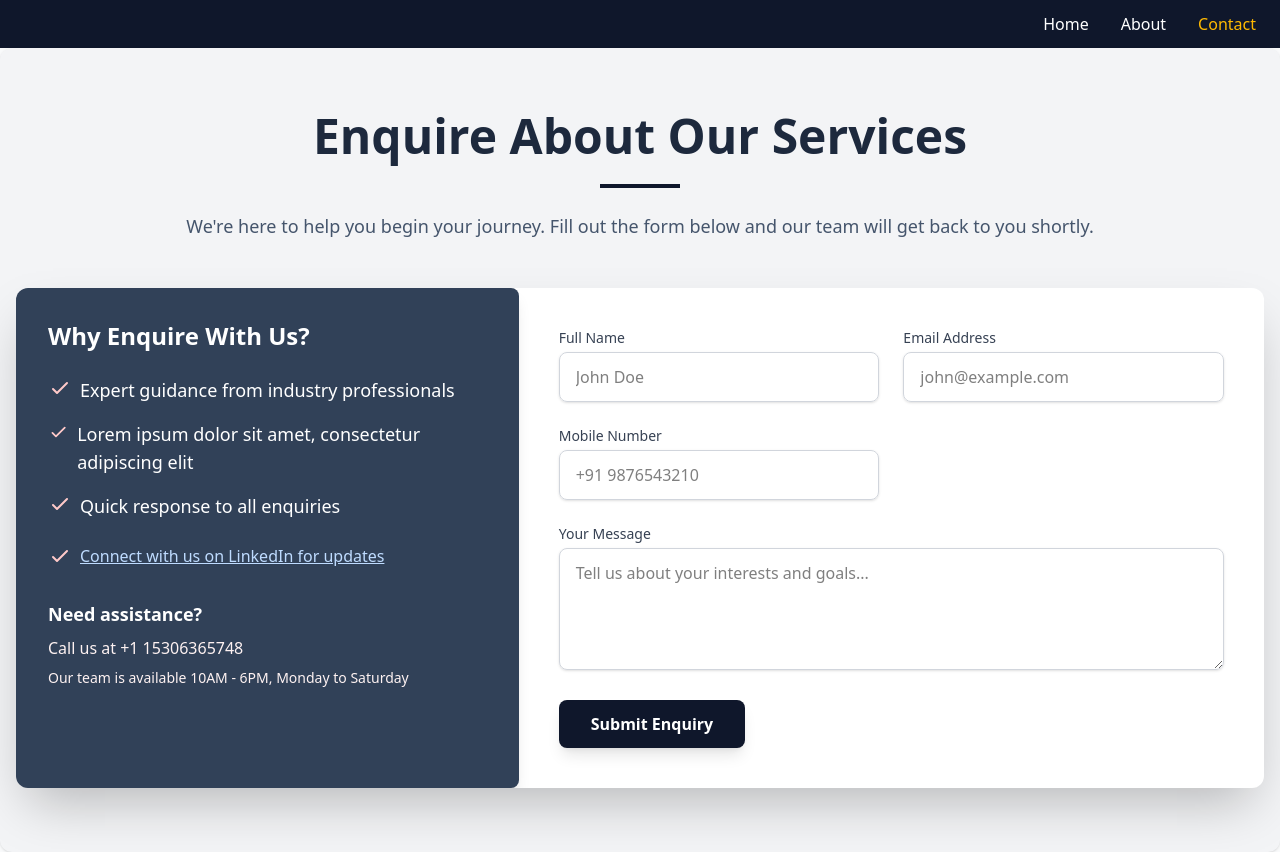
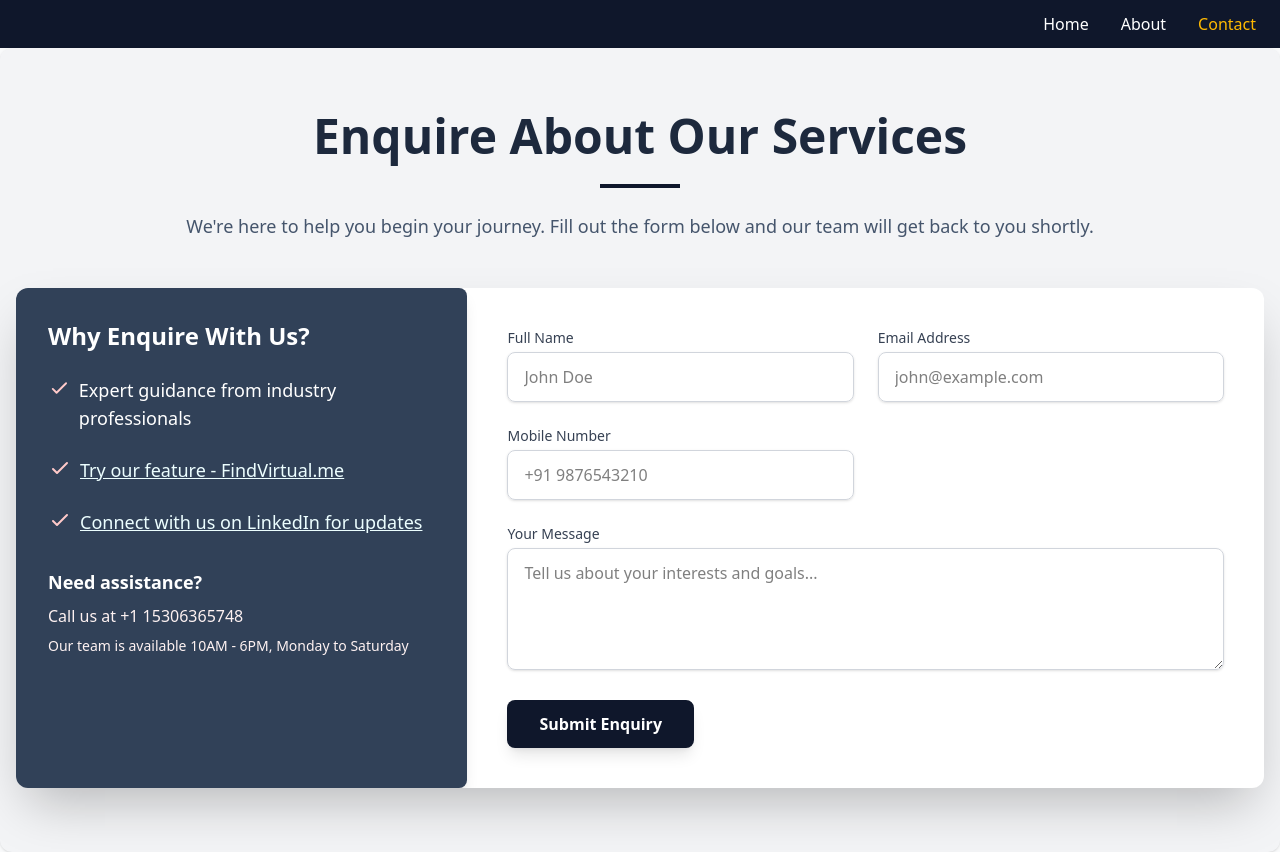
Before and after one commit to Surge-Aina/surgeaina, a React (Vite) app: page /contact in a window 1280 px wide. Built offline with nearby package versions, Linux system fonts and the light colour scheme.

Commit message:
removed the animation button, added hover effects for cards, added links in contact section

```diff
--- a/src/components/AboutPage.jsx
+++ b/src/components/AboutPage.jsx
@@ -1,3 +1,132 @@
+// import { Link } from "react-router-dom";
+// import Navbar from "../components/Navbar";
+
+// export default function AboutPage() {
+//   return (
+//     <>
+//       <Navbar />
+
+//       {/* PAGE BACKGROUND */}
+//       <main className="bg-stone-50 text-stone-900">
+
+//         {/* HERO */}
+//         <header className="bg-gradient-to-r from-gray-300  to-gray-300 via-white text-gray-800 py-16 md:py-20">
+//           <div className="container mx-auto px-6">
+//             <div className="flex items-center justify-center gap-4">
+//               <Link to="/" aria-label="Home" className="shrink-0">
+//                 <img
+//                   src="/surgeaina.png"
+//                   alt="Surge Aina logo"
+//                   className="w-12 h-12 sm:w-14 sm:h-14 object-contain"
+//                 />
+//               </Link>
+//               <h1 className="text-4xl md:text-6xl  tracking-tight font-bold">
+//                 Explore Surge Aina
+//               </h1>
+//             </div>
+
+//             <p className="mt-3 text-3xl md:text-2xl max-w-3xl mx-auto text-center opacity-90 font-normal">
+//               Because tech should understand you
+//             </p>
+//           </div>
+//         </header>
+
+//         {/* OUR STORY */}
+//         <section className="py-16">
+//           <div className="container mx-auto px-6">
+//             <div className="grid items-center gap-12 md:grid-cols-2">
+//               <div>
+//                 <h2 className="text-3xl md:text-4xl font-bold text-slate-800 mb-8 font-inter">Our Story</h2>
+//                 <div>
+//  <p className="text-xl md:text-2xl leading-relaxed text-slate-700 font-inter font-medium mb-6">
+//   Surge Aina is a purpose-driven tech company that empowers creators and
+//   professionals through innovative digital solutions.
+// </p>
+
+// <p className="text-xl md:text-2xl leading-relaxed text-slate-700 font-inter font-medium mb-6">
+//   Our latest creation, FindVirtual.me, is an intelligent platform that lets
+//   creators, designers, and professionals build stunning portfolio websites
+//   without any coding.
+// </p>
+
+// <p className="text-xl md:text-2xl leading-relaxed text-slate-700 font-inter font-medium">
+//   We believe in making a beautiful web presence accessible to everyone -
+//   because your creativity should not be limited by technical barriers.
+// </p>
+// </div>
+
+//               </div>
+
+//               <div>
+//                 <img
+//                   src="https://images.unsplash.com/photo-1629904853893-c2c8981a1dc5?ixlib=rb-1.2.1&auto=format&fit=crop&w=1200&q=80"
+//                   alt="AI neural network visualization"
+//                   className="w-full rounded-xl shadow-xl aspect-[16/10] object-cover"
+//                   loading="lazy"
+//                 />
+//               </div>
+//             </div>
+//           </div>
+//         </section>
+
+//         {/* WHY CHOOSE US */}
+//         <section className="py-16 md:py-20 bg-gradient-to-r from-neutral-100 to-stone-200">
+//           <div className="container mx-auto px-6">
+//             <h2 className="text-3xl md:text-4xl font-bold text-slate-800 mb-8 font-inter">Why Choose Us?</h2>
+
+
+//            <div className="grid grid-cols-1 gap-6 md:grid-cols-4">
+//   {/* Card */}
+//   <div className="bg-slate-50 border border-slate-200 rounded-lg p-6 shadow-sm hover:shadow-md transition-shadow">
+
+//     <h3 className="text-xl font-bold text-slate-800 mb-4 font-inter">From Idea to Impact in Record Time.</h3>
+//     <p className="text-slate-600 font-inter text-lg leading-relaxed">
+//       While others are stuck in endless planning meetings, we're already building your MVP. Our intelligent design process delivers startup speed with enterprise quality - cutting development time by 40% without sacrificing results.
+//     </p>
+//   </div>
+// <div className="bg-slate-50 border border-slate-200 rounded-lg p-6 shadow-sm hover:shadow-md transition-shadow">
+
+//     <h3 className="text-xl font-bold text-slate-800 mb-4 font-inter">Human-Centered Tech That Actually Makes Sense.</h3>
+//     <p className="text-slate-600 font-inter text-lg leading-relaxed">
+//       We don't just code - we create digital experiences that connect. Every solution is designed for real people, real problems, and real results. Technology should serve people, not confuse them.
+// </p>  </div>
+
+//   <div className="bg-slate-50 border border-slate-200 rounded-lg p-6 shadow-sm hover:shadow-md transition-shadow">
+
+//     <h3 className="text-xl font-bold text-slate-800 mb-4 font-inter">Proven Innovation - We Built FindVirtual.me.</h3>
+//     <p className="text-slate-600 font-inter text-lg leading-relaxed">
+//       We don't just talk about empowering users - we've done it. Our portfolio platform is already transforming how professionals showcase their work online. When you work with us, you're working with proven innovators.
+// </p>
+
+//   </div>
+
+//   <div className="bg-slate-50 border border-slate-200 rounded-lg p-6 shadow-sm hover:shadow-md transition-shadow">
+
+//     <h3 className="text-xl font-bold text-slate-800 mb-4 font-inter">Full-Stack Meets Business Strategy</h3>
+//     <p className="text-slate-600 font-inter text-lg leading-relaxed">
+//       Get developers who understand both technical complexity AND your business goals. We're not just coders - we're growth partners who build solutions designed to scale with you. Choose us for maximum value.
+//       </p>
+//   </div>
+
+
+// </div>
+
+//             <div className="text-center mt-10">
+//               <Link
+//                 to="/contact"
+//                 className="bg-slate-900 hover:bg-gray-700 text-white px-8 py-3 rounded-lg font-semibold font-inter transition-colors shadow-lg"
+//               >
+//                 Get Connected
+//               </Link>
+//             </div>
+//           </div>
+//         </section>
+//       </main>
+//     </>
+//   );
+// }
+
+
 import { Link } from "react-router-dom";
 import Navbar from "../components/Navbar";
 
@@ -54,7 +183,6 @@ export default function AboutPage() {
                     because your creativity should not be limited by technical barriers.
                   </p>
                 </div>
-
               </div>
 
               <div>
@@ -74,41 +202,46 @@ export default function AboutPage() {
           <div className="container mx-auto px-6">
             <h2 className="text-3xl md:text-4xl font-bold text-slate-800 mb-8 font-inter">Why Choose Us?</h2>
 
-
             <div className="grid grid-cols-1 gap-6 md:grid-cols-4">
-  {/* Card */}
-  <div className="bg-slate-50 border border-slate-200 rounded-lg p-6 shadow-sm hover:shadow-md transition-shadow">
-
-    <h3 className="text-xl font-bold text-slate-800 mb-4 font-inter">From Idea to Impact in Record Time.</h3>
-    <p className="text-slate-600 font-inter text-lg leading-relaxed">
+              {/* Card 1 */}
+              <div className="bg-slate-50 border border-slate-200 rounded-lg p-6 shadow-sm hover:shadow-xl hover:scale-105 hover:bg-white hover:border-slate-300 transition-all duration-300 ease-in-out transform cursor-pointer group">
+                <h3 className="text-xl font-bold text-slate-800 mb-4 font-inter group-hover:text-slate-900 transition-colors">
+                  From Idea to Impact in Record Time.
+                </h3>
+                <p className="text-slate-600 font-inter text-lg leading-relaxed group-hover:text-slate-700 transition-colors">
                   While others are stuck in endless planning meetings, we're already building your MVP. Our intelligent design process delivers startup speed with enterprise quality - cutting development time by 40% without sacrificing results.
                 </p>
               </div>
-<div className="bg-slate-50 border border-slate-200 rounded-lg p-6 shadow-sm hover:shadow-md transition-shadow">
 
-    <h3 className="text-xl font-bold text-slate-800 mb-4 font-inter">Human-Centered Tech That Actually Makes Sense.</h3>
-    <p className="text-slate-600 font-inter text-lg leading-relaxed">
+              {/* Card 2 */}
+              <div className="bg-slate-50 border border-slate-200 rounded-lg p-6 shadow-sm hover:shadow-xl hover:scale-105 hover:bg-white hover:border-slate-300 transition-all duration-300 ease-in-out transform cursor-pointer group">
+                <h3 className="text-xl font-bold text-slate-800 mb-4 font-inter group-hover:text-slate-900 transition-colors">
+                  Human-Centered Tech That Actually Makes Sense.
+                </h3>
+                <p className="text-slate-600 font-inter text-lg leading-relaxed group-hover:text-slate-700 transition-colors">
                   We don't just code - we create digital experiences that connect. Every solution is designed for real people, real problems, and real results. Technology should serve people, not confuse them.
-</p>  </div>
+                </p>
+              </div>
 
-  <div className="bg-slate-50 border border-slate-200 rounded-lg p-6 shadow-sm hover:shadow-md transition-shadow">
-
-    <h3 className="text-xl font-bold text-slate-800 mb-4 font-inter">Proven Innovation - We Built FindVirtual.me.</h3>
-    <p className="text-slate-600 font-inter text-lg leading-relaxed">
+              {/* Card 3 */}
+              <div className="bg-slate-50 border border-slate-200 rounded-lg p-6 shadow-sm hover:shadow-xl hover:scale-105 hover:bg-white hover:border-slate-300 transition-all duration-300 ease-in-out transform cursor-pointer group">
+                <h3 className="text-xl font-bold text-slate-800 mb-4 font-inter group-hover:text-slate-900 transition-colors">
+                  Proven Innovation - We Built FindVirtual.me.
+                </h3>
+                <p className="text-slate-600 font-inter text-lg leading-relaxed group-hover:text-slate-700 transition-colors">
                   We don't just talk about empowering users - we've done it. Our portfolio platform is already transforming how professionals showcase their work online. When you work with us, you're working with proven innovators.
                 </p>
-
               </div>
 
-  <div className="bg-slate-50 border border-slate-200 rounded-lg p-6 shadow-sm hover:shadow-md transition-shadow">
-
-    <h3 className="text-xl font-bold text-slate-800 mb-4 font-inter">Full-Stack Meets Business Strategy</h3>
-    <p className="text-slate-600 font-inter text-lg leading-relaxed">
+              {/* Card 4 */}
+              <div className="bg-slate-50 border border-slate-200 rounded-lg p-6 shadow-sm hover:shadow-xl hover:scale-105 hover:bg-white hover:border-slate-300 transition-all duration-300 ease-in-out transform cursor-pointer group">
+                <h3 className="text-xl font-bold text-slate-800 mb-4 font-inter group-hover:text-slate-900 transition-colors">
+                  Full-Stack Meets Business Strategy
+                </h3>
+                <p className="text-slate-600 font-inter text-lg leading-relaxed group-hover:text-slate-700 transition-colors">
                   Get developers who understand both technical complexity AND your business goals. We're not just coders - we're growth partners who build solutions designed to scale with you. Choose us for maximum value.
                 </p>
               </div>
-
-
             </div>
 
             <div className="text-center mt-10">
--- a/src/components/ContactPage.jsx
+++ b/src/components/ContactPage.jsx
@@ -115,8 +115,7 @@ export default function ContactPage() {
                   <ul className="space-y-4 text-lg ">
                     {[
                       "Expert guidance from industry professionals",
-                      "Lorem ipsum dolor sit amet, consectetur adipiscing elit",
-                      "Quick response to all enquiries",
+
                     ].map((t) => (
                       <li key={t} className="flex items-start">
                         <svg className="h-6 w-6 text-red-200 mr-2" fill="none" stroke="currentColor" strokeWidth="2" viewBox="0 0 24 24">
@@ -130,8 +129,24 @@ export default function ContactPage() {
 
 
               <br></br>
+              <li className="flex items-start">
+                      <svg className="h-6 w-6 text-red-200 mr-2" fill="none" stroke="currentColor" strokeWidth="2" viewBox="0 0 24 24">
+                        <path strokeLinecap="round" strokeLinejoin="round" d="M5 13l4 4L19 7" />
+                      </svg>
+                      <span>
+                        <a
+                          href="https://findvirtual.me"
+                          target="_blank"
+                          rel="noopener noreferrer"
+                          className="text-cyan-50 hover:text-white text-lg underline transition-colors"
+                        >
+                          Try our feature - FindVirtual.me
+                        </a>
+                      </span>
+                    </li>
+                    <br></br>
                 <li className="flex items-start">
-    <svg className="h-6 w-6 text-red-200 mr-2" fill="none" stroke="currentColor" strokeWidth="2" viewBox="0 0 24 24">
+    <svg className="h-6 w-6 text-red-200  mr-2" fill="none" stroke="currentColor" strokeWidth="2" viewBox="0 0 24 24">
       <path strokeLinecap="round" strokeLinejoin="round" d="M5 13l4 4L19 7" />
     </svg>
     <span>
@@ -139,7 +154,7 @@ export default function ContactPage() {
         href="https://www.linkedin.com/company/surgeaina/services/request-proposal/?viewAsMember=true"
         target="_blank"
         rel="noopener noreferrer"
-        className="text-blue-200 hover:text-blue-100 underline transition-colors"
+        className="text-cyan-50 hover:text-white text-lg underline transition-colors"
       >
         Connect with us on LinkedIn for updates
       </a>
--- a/src/components/HomePage.jsx
+++ b/src/components/HomePage.jsx
@@ -38,12 +38,12 @@ const Home = () => {
       {/* Skip Animation Hint */}
       {!animationSkipped && (
         <div
-          className="fixed top-20 right-4 z-50 bg-black bg-opacity-50 text-white px-3 py-2 rounded-lg text-sm opacity-0"
+          className="fixed top-20 right-4 "
           style={{
             animation: 'fadeIn 1s ease-out 1s forwards'
           }}
         >
-          Click anywhere to skip animation
+
         </div>
       )}
 
@@ -150,7 +150,7 @@ const Home = () => {
             className={`bg-slate-900 hover:bg-gray-700 text-white px-10 py-4 rounded-lg font-semibold text-lg transition-all duration-300 shadow-lg hover:shadow-xl hover:scale-105 font-inter ${getAnimationClass()}`}
             style={getAnimationStyle('textReveal', 4)}
           >
-            Get Connected
+            Get Started
           </Link>
         </div>
 
```
Lines whose indentation alone changed are shown as unchanged.
